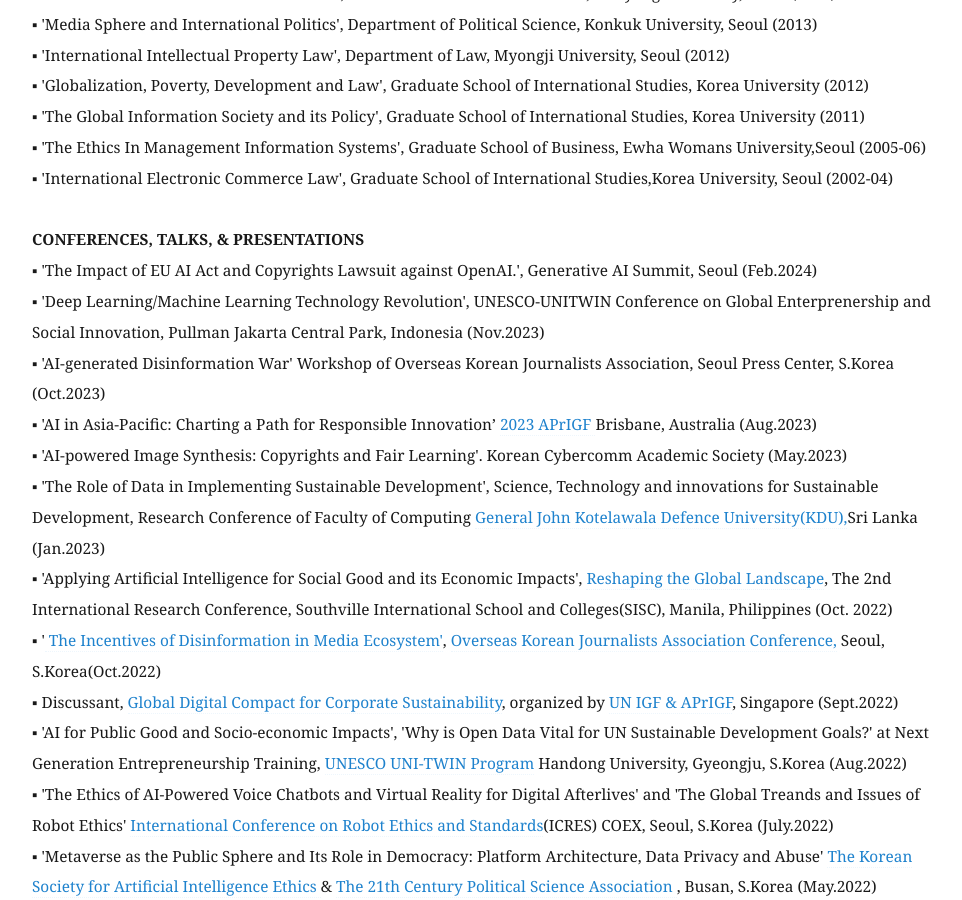
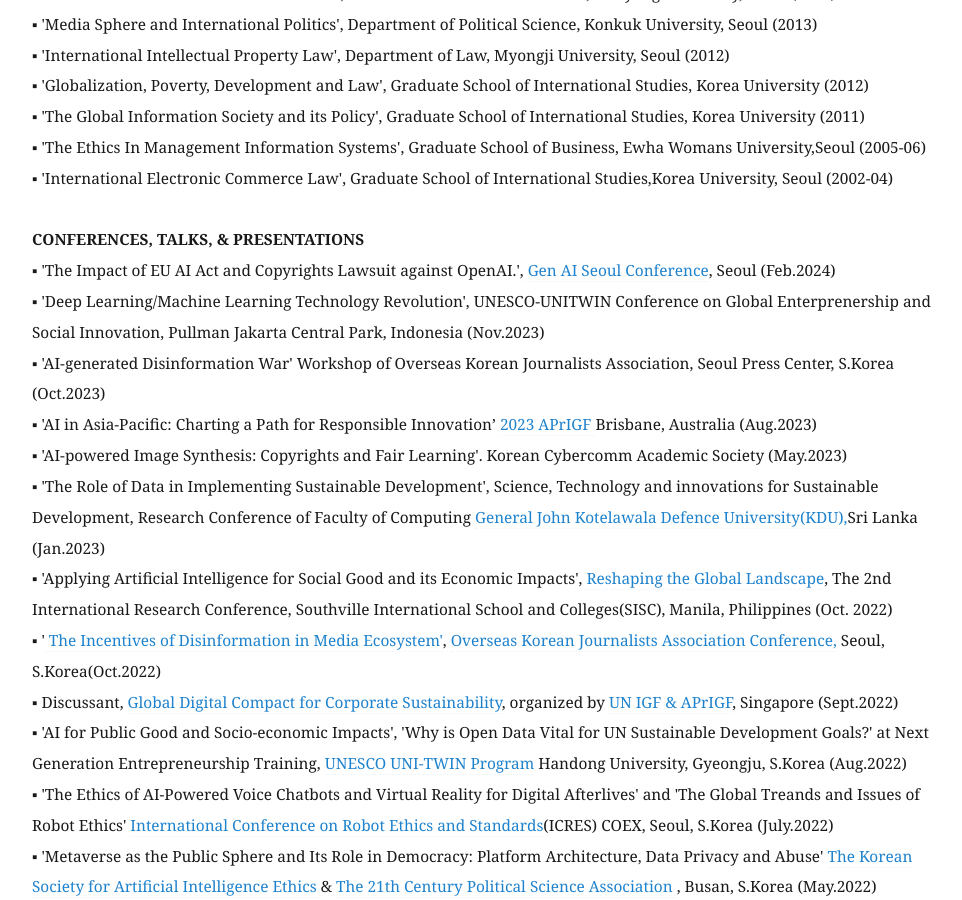
Before and after one commit to eunchangchoi/eunchangchoi.github.io, a Jekyll site: the page built from index.md, in a window 1280 px wide and 900 px high, scrolled down 4769 px. Shown: the whole window, without its empty margins (68-1030 px from the left). Built offline with Jekyll 4.4.1, drawn with Linux system fonts in a browser that asks for light colours.

Commit message:
Update index.md

```diff
--- a/index.md
+++ b/index.md
@@ -98,7 +98,7 @@
 ▪ 'International Electronic Commerce Law', Graduate School of International Studies,Korea University, Seoul (2002-04) <br>
     <br>
  <strong> CONFERENCES, TALKS, & PRESENTATIONS </strong> <br>
-▪ 'The Impact of EU AI Act and Copyrights Lawsuit against OpenAI.', Generative AI Summit, Seoul (Feb.2024)<br>
+▪ 'The Impact of EU AI Act and Copyrights Lawsuit against OpenAI.',<a href="https://generativeai.kr/program/"> Gen AI Seoul Conference</a>, Seoul (Feb.2024)<br>
 ▪ 'Deep Learning/Machine Learning Technology Revolution', UNESCO-UNITWIN Conference on Global Enterprenership and Social Innovation, Pullman Jakarta Central Park, Indonesia (Nov.2023) <br>
 ▪ 'AI-generated Disinformation War' Workshop of Overseas Korean Journalists Association, Seoul Press Center, S.Korea (Oct.2023) <br>
 ▪ 'AI in Asia-Pacific: Charting a Path for Responsible Innovation’ <a href="https://forms.for.asia/proposal/?proposalform=NjQ1N2JkN2I4YmY3Yi8vMjMvLzEyNTQvLzA="> 2023 APrIGF </a> Brisbane, Australia (Aug.2023) <br>
```
